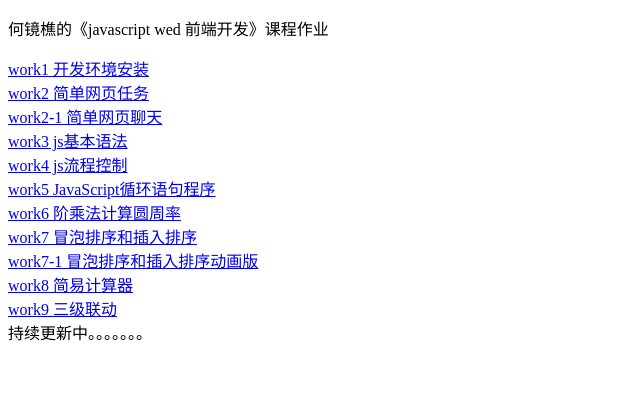
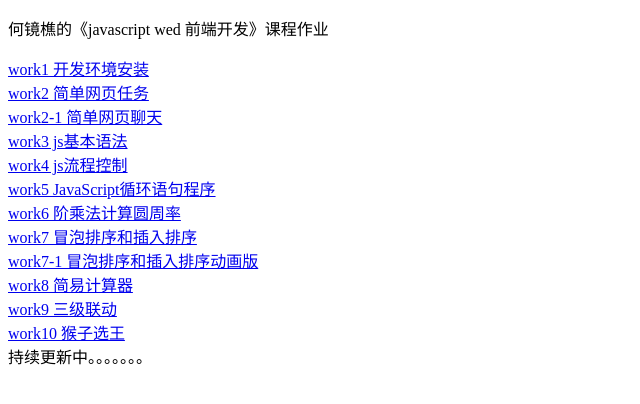
Before and after one commit to fengyingxue/jswork, a plain HTML site: page index.html in a window 1280 px wide. Shown: the whole page, without its empty margins (0-640 px from the left). Drawn offline with Linux system fonts and the light colour scheme.

Commit message:
Update index.html

```diff
--- a/index.html
+++ b/index.html
@@ -15,8 +15,9 @@
     <a href="work6/index.html">work6  阶乘法计算圆周率</a><br>
     <a href="work7/index.html">work7  冒泡排序和插入排序</a><br>
     <a href="work7slide/index.html">work7-1 冒泡排序和插入排序动画版</a><br>
-    <a href="work8/index.html">work8 简易计算器<a><br>
-    <a href="work9/index.html">work9 三级联动<a><br>
+    <a href="work8/index.html">work8 简易计算器</a><br>
+    <a href="work9/index.html">work9 三级联动</a><br>
+    <a href="work10/index.html">work10 猴子选王</a><br>
    持续更新中。。。。。。。
 </body>
 </html>
```
